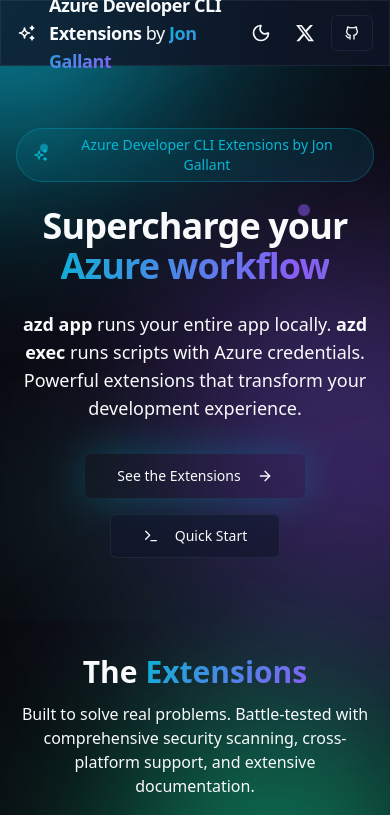
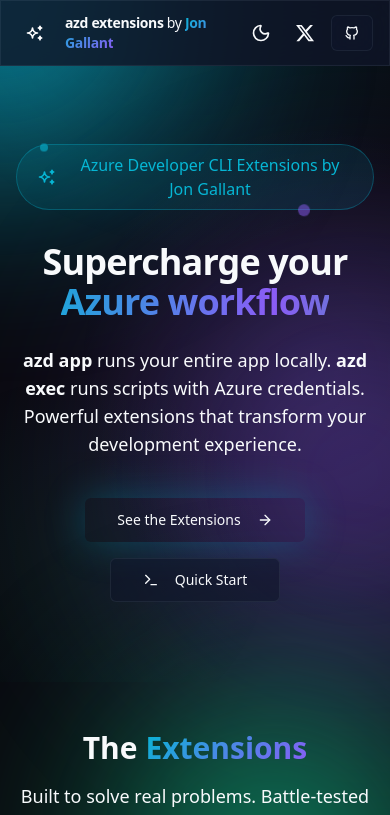
Before and after one commit to jongio/azd-extensions, a React (Vite) app: page / in a window 390 px wide. Shown: the top 815 px of the page. Built offline with nearby package versions, Linux system fonts and the light colour scheme.

Commit message:
feat: enhance UI components and improve theme management with new context and hooks

```diff
--- a/src/App.tsx
+++ b/src/App.tsx
@@ -59,16 +59,16 @@
       <main className="relative flex-1 pt-16">
         {/* Hero Section - Focused on Jon's extensions */}
         <div className="hero-gradient relative overflow-hidden">
-          <div className="container mx-auto px-4 py-16 sm:py-24 lg:py-32">
+          <div className="container mx-auto px-4 py-20 sm:py-28 lg:py-36">
             <div className="mx-auto max-w-4xl text-center">
-              {/* Badge */}
+              {/* Badge - More prominent */}
               <a
                 href="https://github.com/jongio"
                 target="_blank"
                 rel="noopener noreferrer"
-                className="animate-fade-up mb-6 inline-flex items-center gap-2 rounded-full border border-[var(--color-glow-cyan)]/30 bg-[var(--color-glow-cyan)]/10 px-4 py-1.5 text-sm font-medium text-[var(--color-glow-cyan)] transition-all hover:border-[var(--color-glow-cyan)]/50 hover:bg-[var(--color-glow-cyan)]/20"
+                className="animate-fade-up mb-8 inline-flex items-center gap-2.5 rounded-full border border-[var(--color-glow-cyan)]/30 bg-[var(--color-glow-cyan)]/10 px-5 py-2 text-base font-medium text-[var(--color-glow-cyan)] transition-all hover:border-[var(--color-glow-cyan)]/50 hover:bg-[var(--color-glow-cyan)]/20 sm:px-6 sm:py-2.5 sm:text-lg"
               >
-                <SparklesIcon size={16} color="var(--color-glow-cyan)" />
+                <SparklesIcon size={20} color="var(--color-glow-cyan)" />
                 Azure Developer CLI Extensions by Jon Gallant
               </a>
 
@@ -77,11 +77,12 @@
                 className="animate-fade-up mb-6 text-4xl font-extrabold tracking-tight sm:text-5xl lg:text-6xl"
                 style={{ animationDelay: '0.1s' }}
               >
-                Supercharge your <span className="text-gradient-animated">Azure workflow</span>
+                Supercharge your{' '}
+                <span className="text-gradient-animated">Azure workflow</span>
               </h1>
 
               <p
-                className="animate-fade-up text-muted-foreground mx-auto mb-8 max-w-2xl text-lg sm:text-xl"
+                className="animate-fade-up text-muted-foreground mx-auto mb-10 max-w-2xl text-lg sm:text-xl"
                 style={{ animationDelay: '0.2s' }}
               >
                 <strong className="text-foreground">azd app</strong> runs your entire app locally.{' '}
@@ -97,7 +98,7 @@
                 <a href="#extensions">
                   <Button
                     size="lg"
-                    className="glow-cyan group bg-primary shadow-lg transition-all hover:scale-105 hover:bg-primary/90 hover:shadow-xl"
+                    className="glow-cyan group bg-primary hover:bg-primary/90 shadow-lg transition-all hover:scale-105 hover:shadow-xl"
                   >
                     See the Extensions
                     <ArrowRight className="ml-2 h-4 w-4 transition-transform group-hover:translate-x-1" />
@@ -122,7 +123,7 @@
           <div className="animate-float-delayed pointer-events-none absolute top-40 right-20 h-3 w-3 rounded-full bg-[var(--color-glow-violet)] opacity-50" />
         </div>
 
-        <div className="container mx-auto px-4 py-8">
+        <div className="container mx-auto px-4 py-12 sm:py-16">
           {/* Loading State */}
           {loading && (
             <div className="py-20 text-center">
@@ -143,18 +144,18 @@
           {/* Extensions - Front and Center */}
           {!loading && !error && extensions.length > 0 && (
             <section id="extensions" className="scroll-mt-24">
-              <div className="mb-10 text-center">
-                <h2 className="mb-3 text-3xl font-bold sm:text-4xl">
+              <div className="mb-12 text-center">
+                <h2 className="mb-4 text-3xl font-bold sm:text-4xl">
                   The <span className="text-gradient">Extensions</span>
                 </h2>
-                <p className="text-muted-foreground mx-auto max-w-2xl">
+                <p className="text-muted-foreground mx-auto max-w-2xl text-lg">
                   Built to solve real problems. Battle-tested with comprehensive security scanning,
                   cross-platform support, and extensive documentation.
                 </p>
               </div>
 
               {/* Extension Cards - 2 column for both extensions */}
-              <div className="mb-16 grid gap-8 lg:grid-cols-2">
+              <div className="mb-20 grid gap-8 lg:grid-cols-2">
                 {extensions.map((extension, index) => (
                   <ExtensionCard key={extension.id} extension={extension} index={index} />
                 ))}
@@ -235,11 +236,15 @@
                       </div>
                       <div className="space-y-4">
                         <div>
-                          <p className="text-muted-foreground mb-2 text-sm font-medium">Install all</p>
+                          <p className="text-muted-foreground mb-2 text-sm font-medium">
+                            Install all
+                          </p>
                           <TerminalCode code="azd extension install jongio.azd.app jongio.azd.exec" />
                         </div>
                         <div className="border-muted border-t pt-4">
-                          <p className="text-muted-foreground mb-2 text-sm font-medium">Or install individually</p>
+                          <p className="text-muted-foreground mb-2 text-sm font-medium">
+                            Or install individually
+                          </p>
                           <div className="space-y-2">
                             <TerminalCode code="azd extension install jongio.azd.app" />
                             <TerminalCode code="azd extension install jongio.azd.exec" />
--- a/src/components/ExtensionCard.tsx
+++ b/src/components/ExtensionCard.tsx
@@ -156,7 +156,10 @@
         {data.features.length > 0 && (
           <div className="mb-6 grid grid-cols-2 gap-3">
             {data.features.map((feature, i) => (
-              <div key={i} className="flex items-start gap-2 rounded-lg bg-black/5 p-3 dark:bg-white/5">
+              <div
+                key={i}
+                className="flex items-start gap-2 rounded-lg bg-black/5 p-3 dark:bg-white/5"
+              >
                 <feature.icon
                   className="mt-0.5 h-4 w-4 shrink-0"
                   style={{ color: data.highlight }}
--- a/src/components/Header.tsx
+++ b/src/components/Header.tsx
@@ -14,12 +14,17 @@
   return (
     <header className="glass-strong fixed top-0 right-0 left-0 z-50">
       <div className="container mx-auto flex h-16 items-center justify-between px-4">
-        <a href="#" className="flex items-center gap-3 transition-opacity hover:opacity-80">
-          <div className="from-primary to-accent flex h-9 w-9 items-center justify-center rounded-xl bg-gradient-to-br">
+        <div className="flex items-center gap-3">
+          <a
+            href="#"
+            className="from-primary to-accent flex h-9 w-9 shrink-0 items-center justify-center rounded-xl bg-gradient-to-br transition-opacity hover:opacity-80"
+          >
             <SparklesIcon size={20} color="white" strokeWidth={2} />
-          </div>
-          <h1 className="text-lg font-bold tracking-tight">
-            Azure Developer CLI Extensions <span className="text-muted-foreground font-normal">by</span>{' '}
+          </a>
+          <span className="text-sm font-bold tracking-tight sm:text-base lg:text-lg">
+            <span className="hidden sm:inline">Azure Developer CLI Extensions</span>
+            <span className="sm:hidden">azd extensions</span>
+            <span className="text-muted-foreground font-normal"> by </span>
             <a
               href="https://github.com/jongio"
               target="_blank"
@@ -28,8 +33,8 @@
             >
               Jon Gallant
             </a>
-          </h1>
-        </a>
+          </span>
+        </div>
         <div className="flex items-center gap-2">
           <ThemeToggle />
           <a
--- a/src/components/TerminalCode.tsx
+++ b/src/components/TerminalCode.tsx
@@ -29,7 +29,7 @@
       <code className="flex-1 overflow-x-auto">{code}</code>
       <button
         onClick={handleCopy}
-        className="shrink-0 text-slate-400 opacity-0 transition-all hover:text-slate-200 group-hover:opacity-100"
+        className="shrink-0 text-slate-400 opacity-0 transition-all group-hover:opacity-100 hover:text-slate-200"
         aria-label="Copy to clipboard"
         title="Copy to clipboard"
       >
--- /dev/null
+++ b/src/components/ThemeContext.ts
@@ -0,0 +1,11 @@
+import { createContext } from 'react'
+
+type Theme = 'dark' | 'light'
+
+export interface ThemeContextValue {
+  theme: Theme
+  setTheme: (theme: Theme) => void
+  resolvedTheme: Theme
+}
+
+export const ThemeContext = createContext<ThemeContextValue | undefined>(undefined)
--- a/src/components/ThemeProvider.tsx
+++ b/src/components/ThemeProvider.tsx
@@ -1,14 +1,7 @@
-import { createContext, useContext, useEffect, useState } from 'react'
+import { useEffect, useState } from 'react'
+import { ThemeContext } from './ThemeContext'
 
 type Theme = 'dark' | 'light'
-
-interface ThemeContextValue {
-  theme: Theme
-  setTheme: (theme: Theme) => void
-  resolvedTheme: Theme
-}
-
-const ThemeContext = createContext<ThemeContextValue | undefined>(undefined)
 
 const STORAGE_KEY = 'azd-extensions-theme'
 
@@ -35,11 +28,3 @@
     </ThemeContext.Provider>
   )
 }
-
-export function useTheme() {
-  const context = useContext(ThemeContext)
-  if (!context) {
-    throw new Error('useTheme must be used within a ThemeProvider')
-  }
-  return context
-}
--- /dev/null
+++ b/src/components/useTheme.ts
@@ -0,0 +1,10 @@
+import { useContext } from 'react'
+import { ThemeContext } from './ThemeContext'
+
+export function useTheme() {
+  const context = useContext(ThemeContext)
+  if (!context) {
+    throw new Error('useTheme must be used within a ThemeProvider')
+  }
+  return context
+}
```
Also changed, not shown: src/components/ThemeToggle.tsx (+7 -3 lines), src/test/test-utils.tsx (+1 -0 lines), 1 other file (tests, documents, lock files or other folders).
